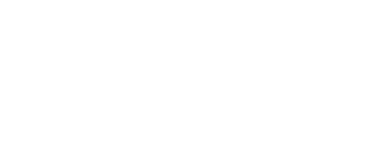
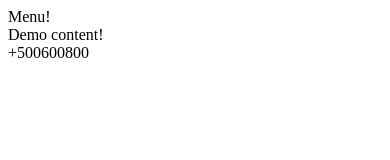
Before and after one commit to bazhko-vitaly/demo, a plain HTML site: page index.html in a window 390 px wide. Drawn offline with Linux system fonts and the light colour scheme.

Commit message:
Footer+phone

```diff
--- a/index.html
+++ b/index.html
@@ -7,6 +7,16 @@
     <title>Тестовый документ!</title>
 </head>
 <body>
-
+    <header>
+        Menu!
+    </header>
+    <main>
+        Demo content!
+    </main>
+    <footer class="footer">
+        <div class="phone">
+            +500600800
+        </div>
+    </footer>
 </body>
 </html>
```
